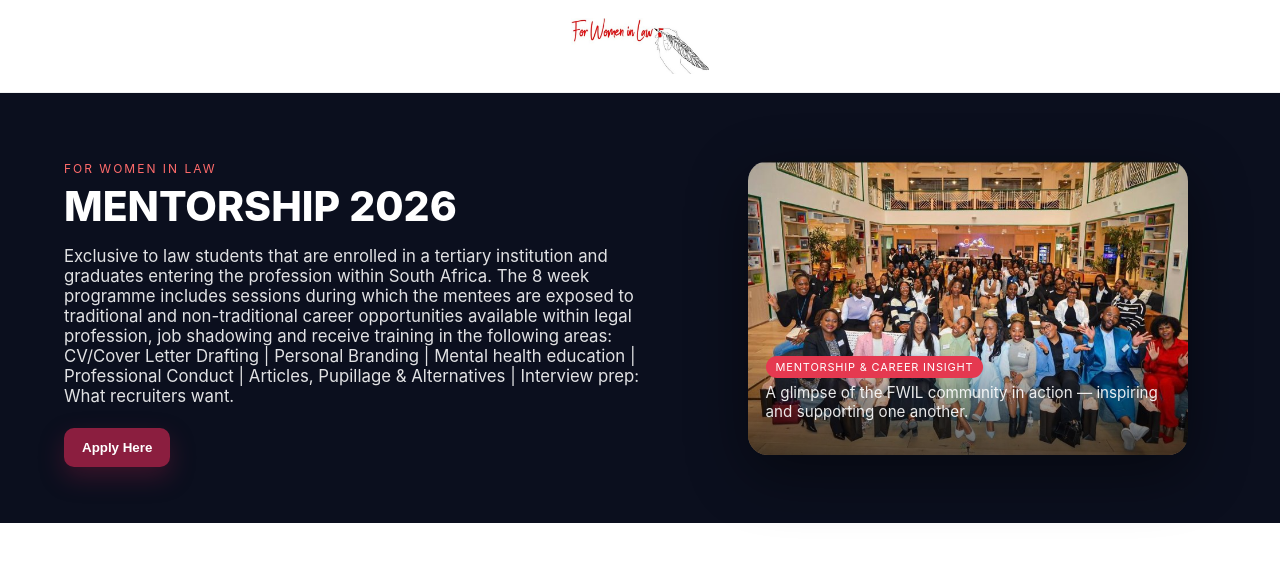
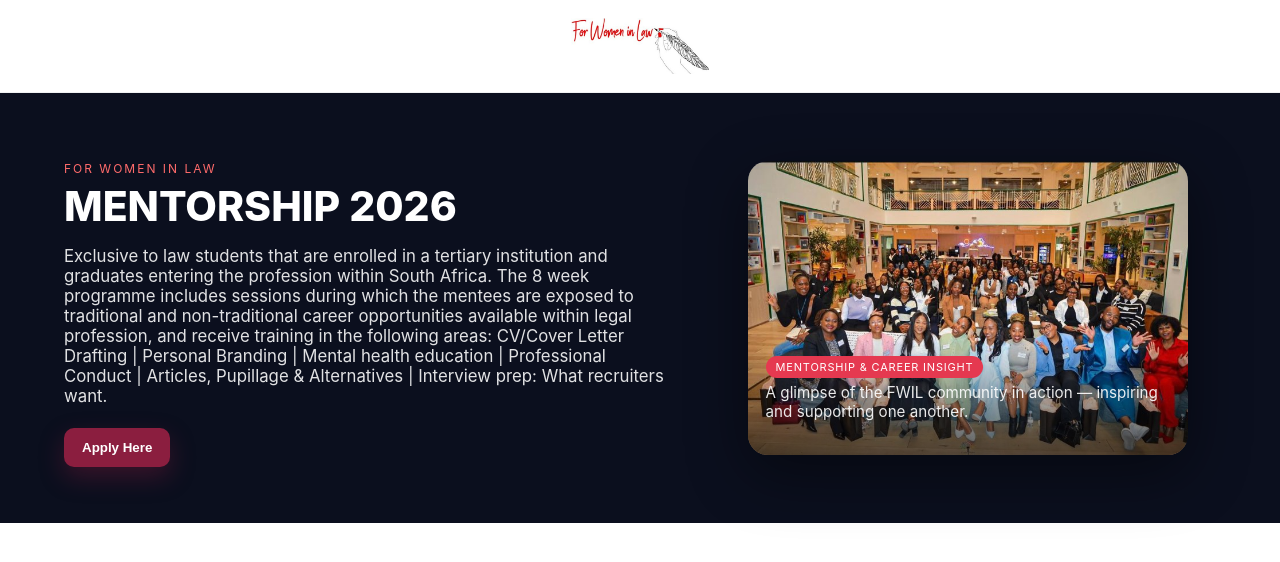
Before and after one commit to SiDMofokeng/fwil-mentorship, a React (Create React App) app: page / in a window 1280 px wide. Shown: the top 562 px of the page. Built offline with nearby package versions, Linux system fonts and the light colour scheme; no server answers.

Commit message:
job shadowing removed

```diff
--- a/src/components/MentorshipForm.jsx
+++ b/src/components/MentorshipForm.jsx
@@ -258,8 +258,7 @@
             <p className="tiny-tag">FOR WOMEN IN LAW</p>
             <h1>MENTORSHIP 2026</h1>
             <p className="lede">
-              Exclusive to law students that are enrolled in a tertiary institution and graduates entering the profession within South Africa. The 8 week programme includes sessions during which the mentees are exposed to traditional and non-traditional career opportunities available within legal profession, job shadowing and receive training in the following areas: CV/Cover Letter Drafting | Personal Branding
-              | Mental health education | Professional Conduct | Articles, Pupillage & Alternatives | Interview prep: What recruiters want.
+              Exclusive to law students that are enrolled in a tertiary institution and graduates entering the profession within South Africa. The 8 week programme includes sessions during which the mentees are exposed to traditional and non-traditional career opportunities available within legal profession, and receive training in the following areas: CV/Cover Letter Drafting | Personal Branding | Mental health education | Professional Conduct | Articles, Pupillage & Alternatives | Interview prep: What recruiters want.
             </p>
 
             {/**/}
```
